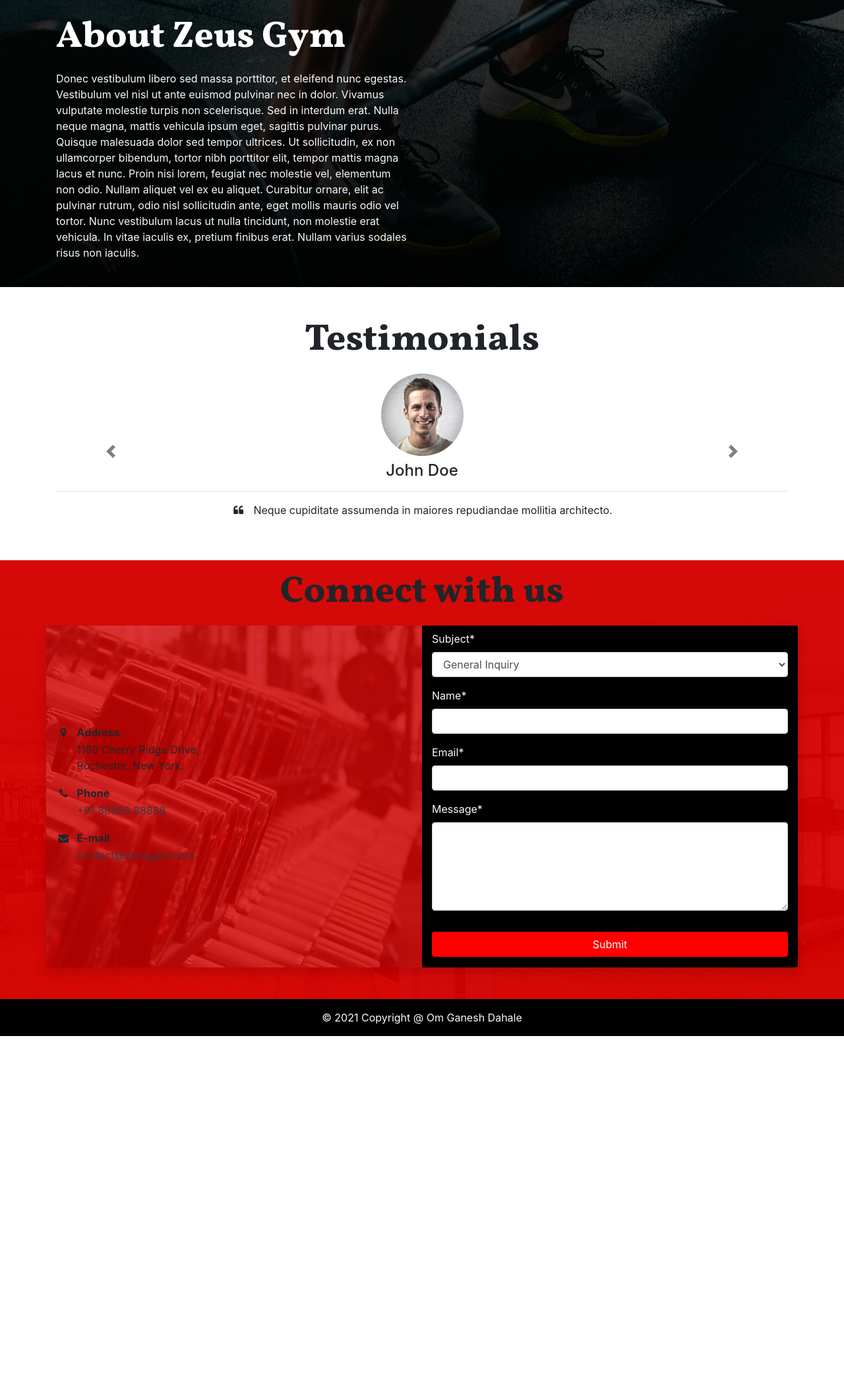
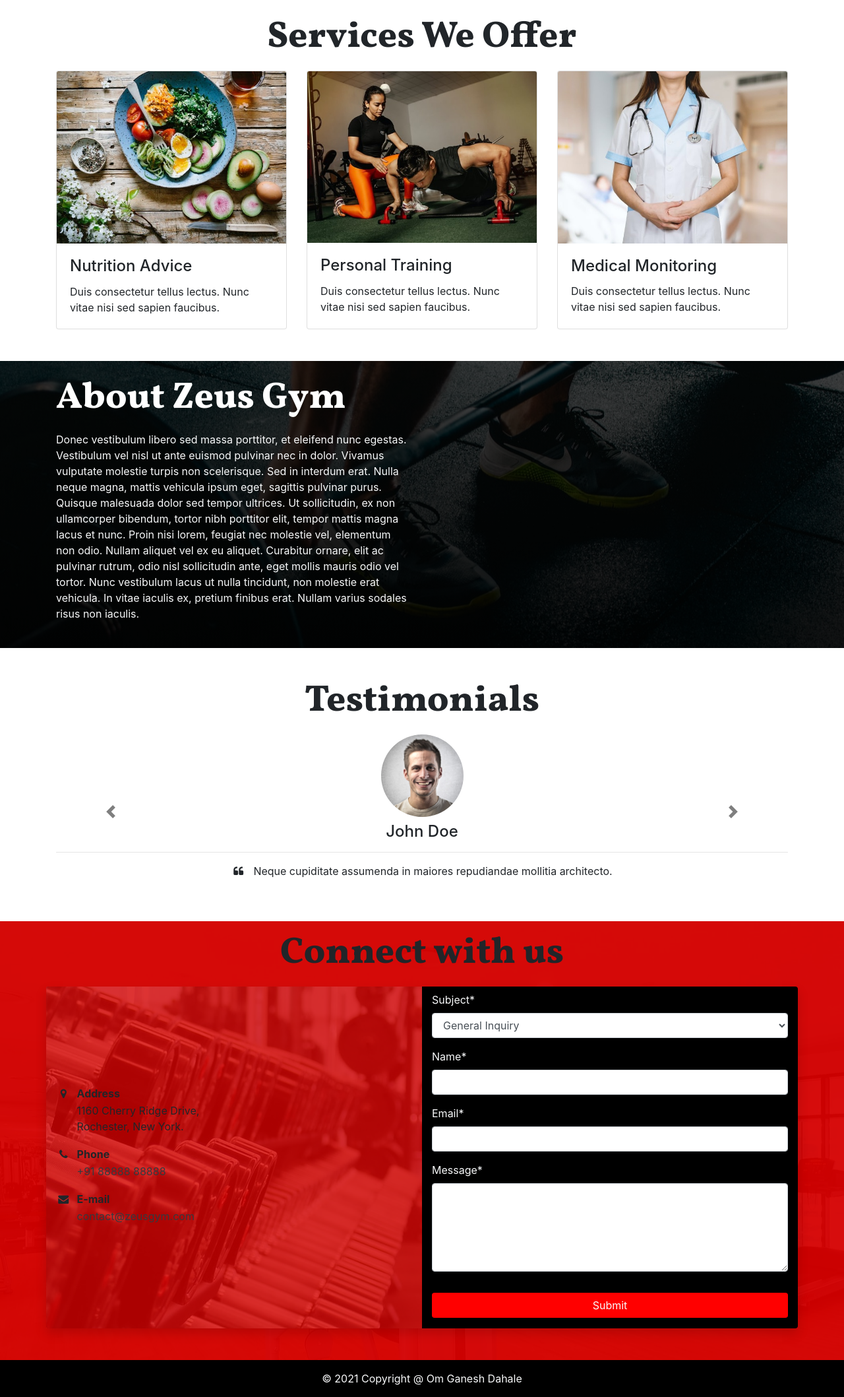
Before and after one commit to omganeshdahale/business-website, a Django app: page / in a window 1280 px wide. Shown: the part 56-2173 px from the top of the page at 66% size. Before the commit the page ends 1626 px from the top, so only its background shows below. Run offline with Django 3.2, Linux system fonts and the light colour scheme; some libraries are stand-ins or nearby versions.

Commit message:
add services section

```diff
--- a/core/templates/core/home.html
+++ b/core/templates/core/home.html
@@ -6,8 +6,37 @@
 {% block content %}
     <link rel="stylesheet" type="text/css" href="{% static 'core/css/home.css' %}">
 
+    <!-- Services -->
+    <section class="container mt-4">
+        <h2 class="text-center mb-3" style="font-family: 'Vollkorn', serif;">Services We Offer</h2>
+        <div class="card-deck">
+            <div class="card">
+                <img class="card-img-top" src="{% static 'core/img/service_1.jpg' %}">
+                <div class="card-body">
+                    <h4 class="card-title">Nutrition Advice</h4>
+                    <p class="card-text">Duis consectetur tellus lectus. Nunc vitae nisi sed sapien faucibus.</p>
+                </div>
+            </div>
+            <div class="card">
+                <img class="card-img-top" src="{% static 'core/img/service_2.jpg' %}">
+                <div class="card-body">
+                    <h4 class="card-title">Personal Training</h4>
+                    <p class="card-text">Duis consectetur tellus lectus. Nunc vitae nisi sed sapien faucibus.</p>
+                </div>
+            </div>
+            <div class="card">
+                <img class="card-img-top" src="{% static 'core/img/service_3.jpg' %}">
+                <div class="card-body">
+                    <h4 class="card-title">Medical Monitoring</h4>
+                    <p class="card-text">Duis consectetur tellus lectus. Nunc vitae nisi sed sapien faucibus.</p>
+                </div>
+            </div>
+        </div>
+    </section>
+
+
     <!-- About -->
-    <div class="container-fluid about-container-fluid">
+    <section class="container-fluid mt-5 about-container-fluid">
         <div class="about-container-fluid-overlay"></div>
 
         <div class="container position-relative">
@@ -19,11 +48,11 @@
             </div>
 
         </div>
-    </div>
+    </section>
 
 
     <!-- Testimonials -->
-    <div class="container mt-5">
+    <section class="container mt-5">
         <h2 class="text-center mb-3" style="font-family: 'Vollkorn', serif;">Testimonials</h2>
         <div id="testimonials" class="carousel slide" data-ride="carousel">
             <div class="carousel-inner">
@@ -65,14 +94,14 @@
                 <span class="sr-only">Next</span>
             </a>
         </div>
-    </div>
+    </section>
 
 
-    <div class="container-fluid mt-5 form-container-fluid">
+    <!-- Contact -->
+    <section class="container-fluid mt-5 form-container-fluid">
         <div class="form-container-fluid-overlay"></div>
         <h2 class="position-relative text-center mt-3 mb-3" style="font-family: 'Vollkorn', serif;">Connect with us</h2>
 
-        <!-- Contact Form -->
         <div class="container mb-5 position-relative form-container">
             <div class="row form-container-row">
                 <div class="col-sm-6 rounded-left d-flex align-items-center form-social">
@@ -119,7 +148,7 @@
                 </div>
             </div>
         </div>
-    </div>
+    </section>
 
     <script src="{% static 'core/js/auto_submit.js' %}"></script>
 
```
Also changed, not shown: core/static/core/img/service_1.jpg (added), core/static/core/img/service_2.jpg (added), core/static/core/img/service_3.jpg (added).
